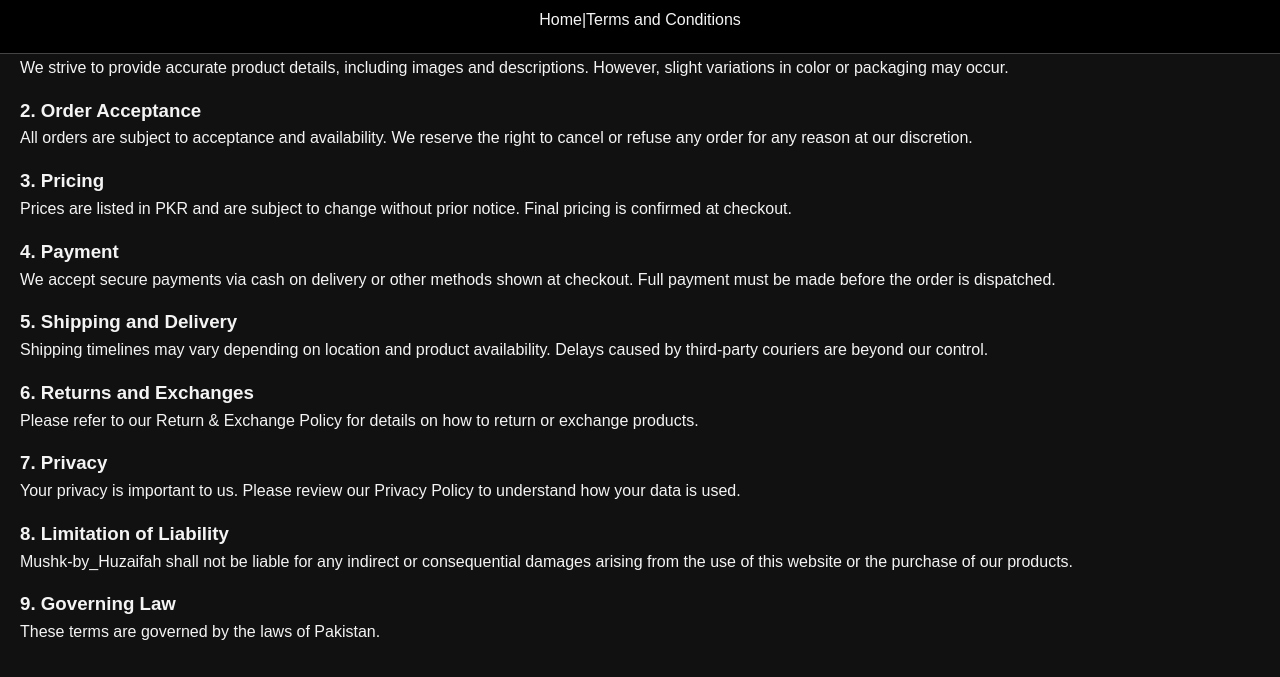
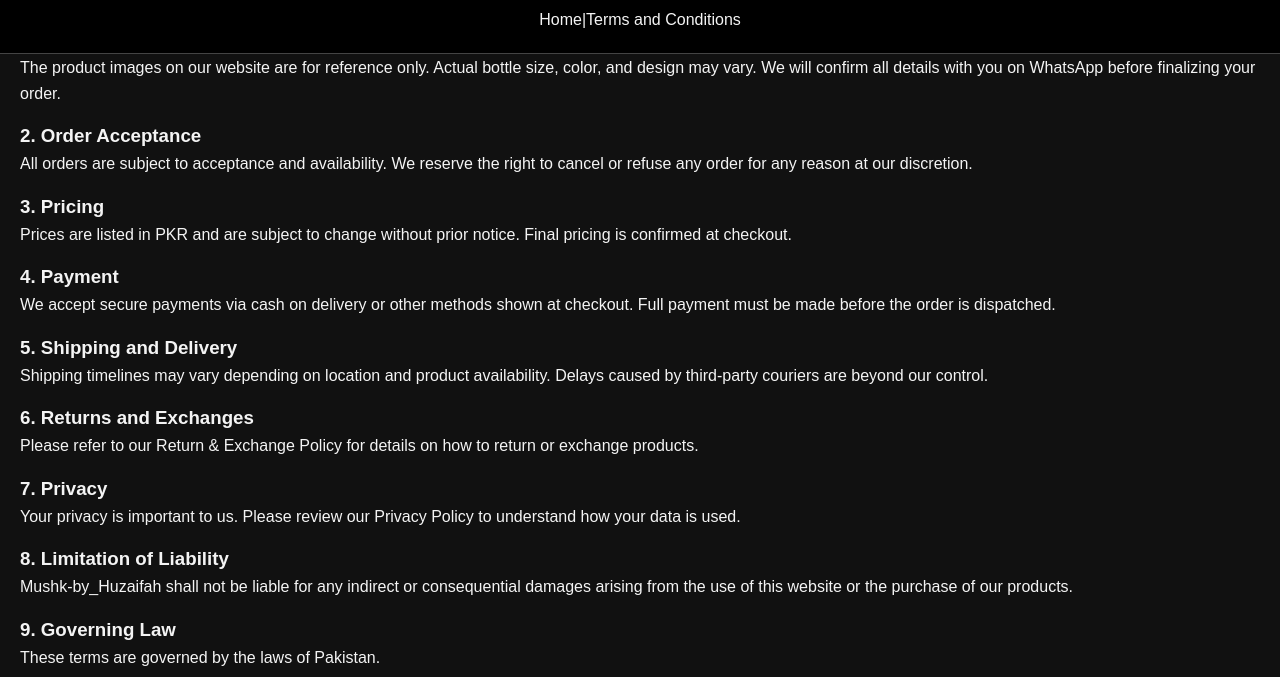
Before and after one commit to Busines-s/MushkbyHuzaifah, a website: page footerlink/terms.html in a window 1280 px wide. Shown: the part 74-751 px from the top of the page. Drawn offline with Linux system fonts and the light colour scheme.

Commit message:
user request comments

```diff
--- a/footerlink/terms.html
+++ b/footerlink/terms.html
@@ -41,7 +41,7 @@
         <p>Welcome to Mushk-by_Huzaifah. By accessing and using our website, you agree to comply with the following terms and conditions:</p>
 
         <h3>1. Product Information</h3>
-        <p>We strive to provide accurate product details, including images and descriptions. However, slight variations in color or packaging may occur.</p>
+<p>The product images on our website are for reference only. Actual bottle size, color, and design may vary. We will confirm all details with you on WhatsApp before finalizing your order.</p>
 
         <h3>2. Order Acceptance</h3>
         <p>All orders are subject to acceptance and availability. We reserve the right to cancel or refuse any order for any reason at our discretion.</p>
```
